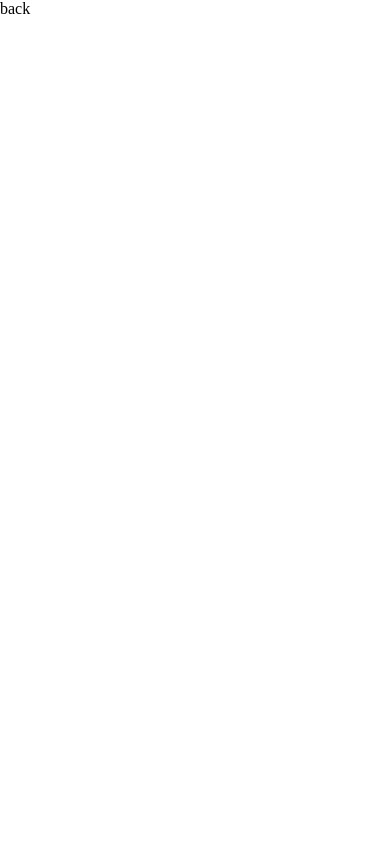
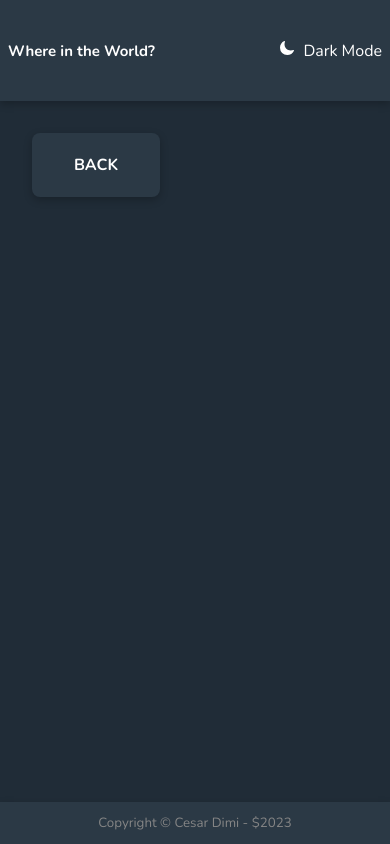
Before and after one commit to cesardmn/rest-countries-api, a Next.js app: page /detail in a window 390 px wide. Built offline with nearby package versions, Linux system fonts and the light colour scheme.

Commit message:
Mobile Layout

```diff
--- a/src/components/Layout.jsx
+++ b/src/components/Layout.jsx
@@ -1,12 +1,17 @@
 import styles from '@src/styles/Layout.module.css'
 import Navbar from './NavBar'
+import { Nunito } from 'next/font/google'
+import { useToggleTheme } from '@providers/ToggleThemeProvider'
 
 const { layout, header, main, footer } = styles
 
 const date = new Date().getFullYear()
+const nunito = Nunito({ subsets: ['latin'] })
 
 export default function Layout(props) {
+  const { toggleTheme } = useToggleTheme()
   return (
+    <main className={`${nunito.className}  ${toggleTheme}`}>
       <div className={layout}>
         <header className={header}>
           <Navbar />
@@ -14,5 +19,6 @@ export default function Layout(props) {
         <main className={main}>{props.children}</main>
         <footer className={footer}>Copyright © Cesar Dimi - ${date}</footer>
       </div>
+    </main>
   )
 }
--- a/src/pages/detail.jsx
+++ b/src/pages/detail.jsx
@@ -1,6 +1,10 @@
 import { useRouter } from 'next/router'
 import React, { useState, useEffect } from 'react'
 import Link from 'next/link'
+import Layout from '@src/components/Layout'
+
+import styles from '@src/styles/Detail.module.css'
+const { details, card, title, link, flag, fieldWraper, field } = styles
 
 export default function Detail() {
   const [data, setData] = useState([])
@@ -42,51 +46,75 @@ export default function Detail() {
   const borders = data.borders || []
 
   return (
-    <div className="detail">
-      <Link href="/">back</Link>
+    <Layout>
+      <div className={details}>
+        <Link href="/" className={link}>
+          back
+        </Link>
 
-      <div className="card">
+        <div className={card}>
           {data.flags?.png && (
             <>
+              <div className={flag}>
                 <img src={data.flags.png} alt={data.flags.alt} />
-            <h3>{data.name.common}</h3>
+              </div>
 
-            <span className="field">native name: </span>
+              <h3 className={title}>{data.name.common}</h3>
 
-            {data.name.nativeName[Object.keys(data.name.nativeName)[0]].common}
+              <div className={fieldWraper}>
+                <span className={field}>native name: </span>
 
-            <span className="field">population: </span>
+                {
+                  data.name.nativeName[Object.keys(data.name.nativeName)[0]]
+                    .common
+                }
+              </div>
+              <div className={fieldWraper}>
+                <span className={field}>population: </span>
                 {data.population}
+              </div>
 
-            <span className="field">sub region: </span>
+              <div className={fieldWraper}>
+                <span className={field}>sub region: </span>
                 {data.subregion}
+              </div>
 
-            <span className="field">capital: </span>
+              <div className={fieldWraper}>
+                <span className={field}>capital: </span>
                 {data.capital}
+              </div>
 
-            <span className="field">top level domain: </span>
+              <div className={fieldWraper}>
+                <span className={field}>top level domain: </span>
                 {data.cca2}
+              </div>
 
-            <span className="field">currency: </span>
+              <div className={fieldWraper}>
+                <span className={field}>currency: </span>
                 {data.currencies[Object.keys(data.currencies)[0]].name}
+              </div>
 
-            <span className="field">languages: </span>
+              <div className={fieldWraper}>
+                <span className={field}>languages: </span>
                 {data.languages[Object.keys(data.languages)[0]]}
+              </div>
 
-            <p>
-              <span className="field">borders: </span>
+              <div className={fieldWraper}>
+                <span className={field}>borders: </span>
                 {borders.map((border) => (
-                <a
+                  <Link
+                    className={link}
                     key={border}
                     href={`./detail?&country_name=${bordersData[border]?.name?.common}`}
                   >
                     {bordersData[border]?.name?.common || 'Loading...'}
-                </a>
+                  </Link>
                 ))}
-            </p>
+              </div>
             </>
           )}
         </div>
       </div>
+    </Layout>
   )
 }
--- a/src/pages/index.jsx
+++ b/src/pages/index.jsx
@@ -1,17 +1,13 @@
 import Head from 'next/head'
 import { Nunito } from 'next/font/google'
 
-import { useToggleTheme } from '@providers/ToggleThemeProvider'
 import CountryCard from '@src/components/CountryCard'
 import Layout from '@src/components/Layout'
 import { useFilter } from '@src/providers/FilterProvider'
 import { useEffect, useState } from 'react'
 import SearchBar from '@src/components/SearchBar'
 
-const nunito = Nunito({ subsets: ['latin'] })
-
 export default function Home({ countries }) {
-  const { toggleTheme } = useToggleTheme()
   const { filter } = useFilter()
   const [show, setShow] = useState(countries)
 
@@ -55,7 +51,6 @@ export default function Home({ countries }) {
         <meta name="viewport" content="width=device-width, initial-scale=1" />
         <link rel="icon" href="/favicon.ico" />
       </Head>
-      <main className={`${nunito.className}  ${toggleTheme}`}>
       <Layout>
         <SearchBar />
         <ul>
@@ -64,7 +59,6 @@ export default function Home({ countries }) {
           })}
         </ul>
       </Layout>
-      </main>
     </>
   )
 }
--- /dev/null
+++ b/src/styles/Detail.module.css
@@ -0,0 +1,56 @@
+.details {
+  display: flex;
+  flex-direction: column;
+  width: 100%;
+  height: 100%;
+  gap: 2rem;
+}
+
+.card {
+  display: flex;
+  flex-direction: column;
+  width: 100%;
+  height: 100%;
+}
+
+.link {
+  height: 4rem;
+  width: 8rem;
+  background-color: var(--box);
+  text-transform: uppercase;
+  box-shadow: var(--nav-shadow);
+  border-radius: 8px;
+  cursor: pointer;
+  display: flex;
+  align-items: center;
+  justify-content: center;
+  font-weight: bold;
+  padding: 2rem;
+}
+
+.flag {
+  width: 100%;
+  height: auto;
+  max-width: 100%;
+}
+
+.flag img {
+  width: 100%;
+  height: auto;
+  display: block;
+}
+
+.title {
+  font-size: xx-large;
+  margin-bottom: 1rem;
+}
+
+.fieldWraper {
+  display: flex;
+  gap: 0.5rem;
+  flex-wrap: wrap;
+}
+
+.field {
+  font-weight: bolder;
+}
--- a/src/styles/Layout.module.css
+++ b/src/styles/Layout.module.css
@@ -27,8 +27,10 @@
   display: grid;
   grid-template-columns: 1fr;
   grid-template-rows: 10fr 90fr;
-  padding: 2rem;
+  padding: 0 2rem;
+  padding-top: 2rem;
   overflow: scroll;
+  -ms-grid-column-align: center;
 }
 
 .footer {
```
Lines whose indentation alone changed are shown as unchanged.
